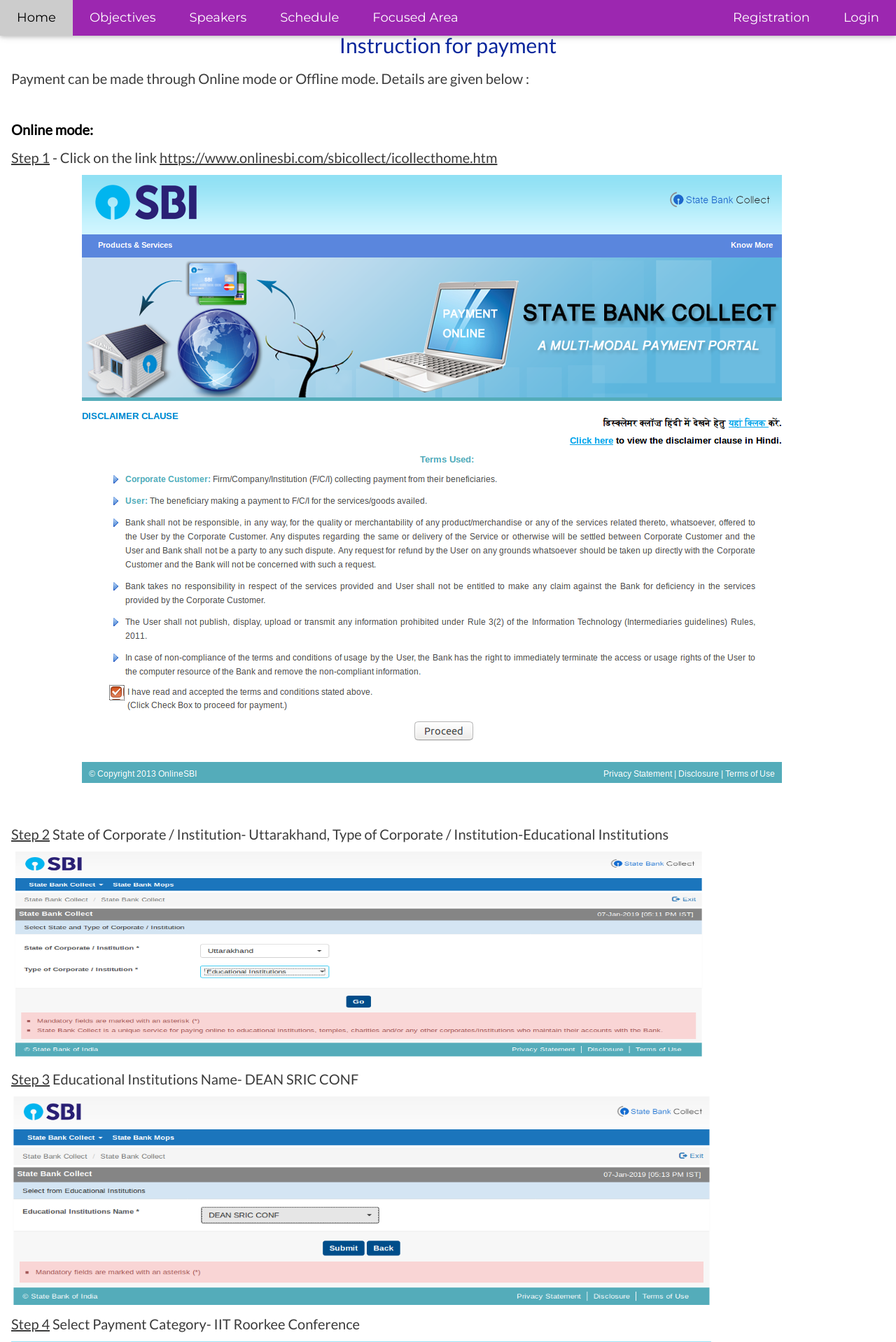
After one commit to Achal1607/WebD-workshop, a Django app: page /payment/ in a window 1280 px wide. The commit adds this page. Shown: the top 1918 px of the page at 70% size. Run offline with Django 3.2, Linux system fonts and the light colour scheme.

Commit message:
Payment Change

```diff
--- /dev/null
+++ b/basic_app/templates/basic_app/payment.html
@@ -0,0 +1,169 @@
+<!DOCTYPE html>
+{% load static %}
+<html lang="en">
+<title>IIT Roorkee</title>
+<meta charset="UTF-8" />
+<meta name="viewport" content="width=device-width, initial-scale=1" />
+<link rel="stylesheet" href="https://www.w3schools.com/w3css/4/w3.css" />
+<link rel="stylesheet" href="https://fonts.googleapis.com/css?family=Lato" />
+<link rel="stylesheet" href="https://fonts.googleapis.com/css?family=Montserrat" />
+<link rel="stylesheet" href="https://cdnjs.cloudflare.com/ajax/libs/font-awesome/4.7.0/css/font-awesome.min.css" />
+<link href="https://unpkg.com/aos@2.3.1/dist/aos.css" rel="stylesheet">
+<script src="https://unpkg.com/aos@2.3.1/dist/aos.js"></script>
+<link rel="stylesheet" href="{% static 'master.css' %}" />
+
+<style>
+    body,
+    h1,
+    h2,
+    h3,
+    h4,
+    h5,
+    h6 {
+        font-family: "Lato", sans-serif;
+    }
+
+    .w3-bar,
+    h1,
+    button {
+        font-family: "Montserrat", sans-serif;
+    }
+
+    .fa-anchor,
+    .fa-coffee {
+        font-size: 200px;
+    }
+</style>
+
+<body>
+    <script>
+        AOS.init();
+    </script>
+    <!-- Navbar -->
+    <div class="w3-top">
+        <div class="w3-bar w3-purple w3-card w3-left-align w3-large">
+            <a class="w3-bar-item w3-button w3-hide-medium w3-hide-large w3-right w3-padding-large w3-hover-white w3-large w3-purple"
+                href="javascript:void(0);" onclick="myFunction()" title="Toggle Navigation Menu"><i
+                    class="fa fa-bars w3-purple"></i></a>
+            <a href="{% url 'users:home' %}" class="w3-bar-item w3-button w3-padding-large"
+                style="text-decoration:none;">
+                Home</a>
+            <a href="/#Objectives" class="w3-bar-item w3-button w3-hide-small w3-padding-large w3-hover-white"
+                style="text-decoration: none;">Objectives</a>
+            <a href="/#DivNotable" class="w3-bar-item w3-button w3-hide-small w3-padding-large w3-hover-white"
+                style="text-decoration: none;">Speakers</a>
+            <a href="{% static 'Schedule.pdf' %}" download
+                class="w3-bar-item w3-button w3-hide-small w3-padding-large w3-hover-white"
+                style="text-decoration: none;">Schedule</a>
+
+            <a href="/#focusarea" class="w3-bar-item w3-button w3-hide-small w3-padding-large w3-hover-white"
+                style="text-decoration: none;">Focused Area</a>
+            {% if user.is_authenticated %}
+
+            <a href="{% url 'users:logout' %}"
+                class="w3-bar-item w3-button w3-hide-small w3-padding-large w3-hover-white w3-right"
+                style="text-decoration: none;">Logout</a>
+            <a href="{% url 'users:update' %}"
+                class="w3-bar-item w3-button w3-hide-small w3-padding-large w3-hover-white w3-right"
+                style="text-decoration: none;">{{user.username}}</a>
+            {% else %}
+            <a href="{% url 'users:login' %}"
+                class="w3-bar-item w3-button w3-hide-small w3-padding-large w3-hover-white w3-right"
+                style="text-decoration: none;">Login</a>
+            <a href="{% url 'users:register' %}"
+                class="w3-bar-item w3-button w3-hide-small w3-padding-large w3-hover-white w3-right"
+                style="text-decoration: none;">Registration</a>
+            {% endif %}
+        </div>
+
+        <!-- Navbar on small screens -->
+        <div id="navDemo" class="w3-bar-block w3-white w3-hide w3-hide-large w3-hide-medium w3-large">
+            <a href="{% url 'users:home' %}" class="w3-bar-item w3-button w3-padding-large"
+                style="text-decoration: none;">Home</a>
+            <a href="/#Objectives" class="w3-bar-item w3-button w3-padding-large"
+                style="text-decoration: none;">Objectives</a>
+            <a href="/#DivNotable" class="w3-bar-item w3-button w3-padding-large"
+                style="text-decoration:none">Speakers</a>
+            <a href="{% static 'Schedule.pdf' %}" class="w3-bar-item w3-button w3-padding-large"
+                style="text-decoration: none;" download>Schedule</a>
+            <a href="/focusarea" class="w3-bar-item w3-button w3-padding-large" style="text-decoration: none;">Focused
+                Area</a>
+            {% if user.is_authenticated %}
+            <a href="{% url 'users:logout' %}" class="w3-bar-item w3-button w3-padding-large w3-right"
+                style="text-decoration: none;">Logout</a>
+            <a href="{% url 'users:update' %}" class="w3-bar-item w3-button w3-padding-large w3-right"
+                style="text-decoration: none;">{{user.username}}</a>
+            {% else %}
+            <a href="{% url 'users:login' %}" class="w3-bar-item w3-button w3-padding-large w3-right"
+                style="text-decoration: none;">Login</a>
+            <a href="{% url 'users:register' %}" class="w3-bar-item w3-button w3-padding-large w3-right"
+                style="text-decoration: none;">Register</a>
+            {% endif %}
+
+        </div>
+    </div>
+
+    <div class="w3-row-padding w3-padding-32 w3-container">
+        <div class="main_bt">
+            <!-- start main_btm -->
+            <div class="container">
+                <div class="about">
+                    <h2 style="color:#09269c;" align="center">Instruction for payment</h2>
+                </div>
+                <h4 style="color:#3b3b3b; font-size:20px;" align="left"> Payment can be made through Online mode or
+                    Offline mode. Details are given below : </h4><br>
+
+
+                <h4><b>Online mode:</b></h4>
+                <h4 style="color:#3b3b3b; font-size:20px;" align="left"> <u>Step 1</u> - Click on the link <a
+                        href="https://www.onlinesbi.com/sbicollect/icollecthome.htm">https://www.onlinesbi.com/sbicollect/icollecthome.htm</a>
+                </h4>
+                <div class="">
+                    <img src="{% static 'images/step1.png' %}" alt="" class="img-responsive"></div>
+
+
+                <h4 style="color:#3b3b3b; font-size:20px;" align="left"> <u>Step 2</u> State of Corporate / Institution-
+                    Uttarakhand,
+                    Type of Corporate / Institution-Educational Institutions </h4>
+                <img src="{% static 'images/step2.png' %}" alt="" width="1000" height="300" class="img-responsive">
+            </div>
+
+
+            <h4 style="color:#3b3b3b; font-size:20px;" align="left"> <u>Step 3</u> Educational Institutions Name- DEAN
+                SRIC CONF </h4>
+            <img src="{% static 'images/step3.png' %}" alt="" width="1000" height="300" class="img-responsive">
+
+
+            <h4 style="color:#3b3b3b; font-size:20px;" align="left"> <u>Step 4</u> Select Payment Category- IIT Roorkee
+                Conference</h4>
+            <img src="{% static 'images/step4.png' %}" alt="" width="1000" height="300" class="img-responsive">
+            <h4 style="color:#3b3b3b; font-size:20px;" align="left"> <u>Step 5</u> For Conference Code: Refer to online
+                registration form</h4>
+            <img src="{% static 'images/step5.png' %}" alt="" width="1000" height="600" class="img-responsive">
+
+
+            <h4 style="color:#e30657; font-size:20px;" align="center"> "OR" </h4>
+            <h4><b>Offline:</b> Demand Draft drawn in favour of <b>"Dean SRIC IIT Roorkee" payable at Roorkee.</b></h4>
+            <br><br>
+            <h4><b>NOTE</b> - Please keep the payment details ready with you before filling the registration form.</h4>
+        </div>
+    </div>
+
+    </div>
+    </div>
+    </div>
+    </div>
+    <script>
+        // Used to toggle the menu on small screens when clicking on the menu button
+        function myFunction() {
+            var x = document.getElementById("navDemo");
+            if (x.className.indexOf("w3-show") == -1) {
+                x.className += " w3-show";
+            } else {
+                x.className = x.className.replace(" w3-show", "");
+            }
+        }
+    </script>
+</body>
+
+</html>
--- a/basic_app/urls.py
+++ b/basic_app/urls.py
@@ -9,4 +9,5 @@
     path('update/', views.updatePage, name='update'),
     path('login/', views.loginPage, name='login'),
     path('logout/', views.logoutUser, name='logout'),
+    path('payment/', views.Payment, name='payment'),
 ]
--- a/basic_app/views.py
+++ b/basic_app/views.py
@@ -100,3 +100,7 @@
     if request.user.is_authenticated:
         u=UserInfo.objects.get(user=User.objects.get(username=request.user.username))
     return render(request, 'base.html', {'u':u})
+
+
+def Payment(request):
+    return render(request, 'basic_app/payment.html')
--- a/static/master.css
+++ b/static/master.css
@@ -18,64 +18,6 @@
 * {
   box-sizing: border-box;
 }
-
-body {
-  font-family: Arial, Helvetica, sans-serif;
-}
-
-/* Float four columns side by side */
-.column {
-
-  width: 25%;
-  padding: 0 10px;
-}
-.bankdetails{
-  text-align: left;
-
-  padding:2px;}
-/* Remove extra left and right margins, due to padding */
-.row {margin: 0 -5px;}
-
-/* Clear floats after the columns */
-.row:after {
-  content: "";
-  display: table;
-  clear: both;
-}
-
-/* Responsive columns */
-@media screen and (max-width: 600px) {
-  .column {
-    width: 100%;
-    display: block;
-    margin-bottom: 20px;
-  }
-}
-
-/* Style the counter cards */
-.card {
-  box-shadow: 0 4px 8px 0 rgba(0, 0, 0, 0.2);
-  padding: 16px;
-  text-align: center;
-  background-color: #f1f1f1;
-}
-
-.payment{
-text-align:left;
-  width:400px;
-height:30%px;
-   }
-   .payment2{
-text-align:left;
-  width:400px;
-height:30%px;
-margin-bottom:20px;
-   }
-.container {
-
-margin-top:7%;
-}
-
 
 .links {
   font-size: larger;
@@ -181,27 +123,6 @@
   width: 10em !important;
   border: none !important;
 }
-.blinking {
-  animation: blinkingText 1.2s infinite;
-  font-weight: bolder;
-}
-@keyframes blinkingText {
-  0% {
-    color: #fff;
-  }
-  49% {
-    color: #fff;
-  }
-  60% {
-    color: #74cfbf;
-  }
-  99% {
-    color: #74cfbf;
-  }
-  100% {
-    color: #fff;
-  }
-}
 .spks {
   width: 120px;
   height: 120px;
@@ -211,3 +132,6 @@
   height: auto;
   width: auto;
 }
+.box{
+  min-height: 275px;
+}
--- a/workshop/settings.py
+++ b/workshop/settings.py
@@ -9,7 +9,7 @@
 For the full list of settings and their values, see
 https://docs.djangoproject.com/en/3.1/ref/settings/
 """
-import django_heroku
+# import django_heroku
 import os
 
 # Build paths inside the project like this: os.path.join(BASE_DIR, ...)
@@ -123,4 +123,4 @@
 STATICFILES_DIRS=[os.path.join(BASE_DIR,'static'),]
 
 # Activate Django-Heroku.
-django_heroku.settings(locals())
+# django_heroku.settings(locals())
```
Also changed, not shown: basic_app/templates/basic_app/login.html (+35 -51 lines), basic_app/templates/basic_app/registration.html (+4 -31 lines), basic_app/templates/basic_app/update.html (+40 -91 lines), templates/base.html (+51 -65 lines), db.sqlite3, static/images/step1.png (added), static/images/step2.png (added), static/images/step3.png (added), static/images/step4.png (added), static/images/step5.png (added), 1 other file.
